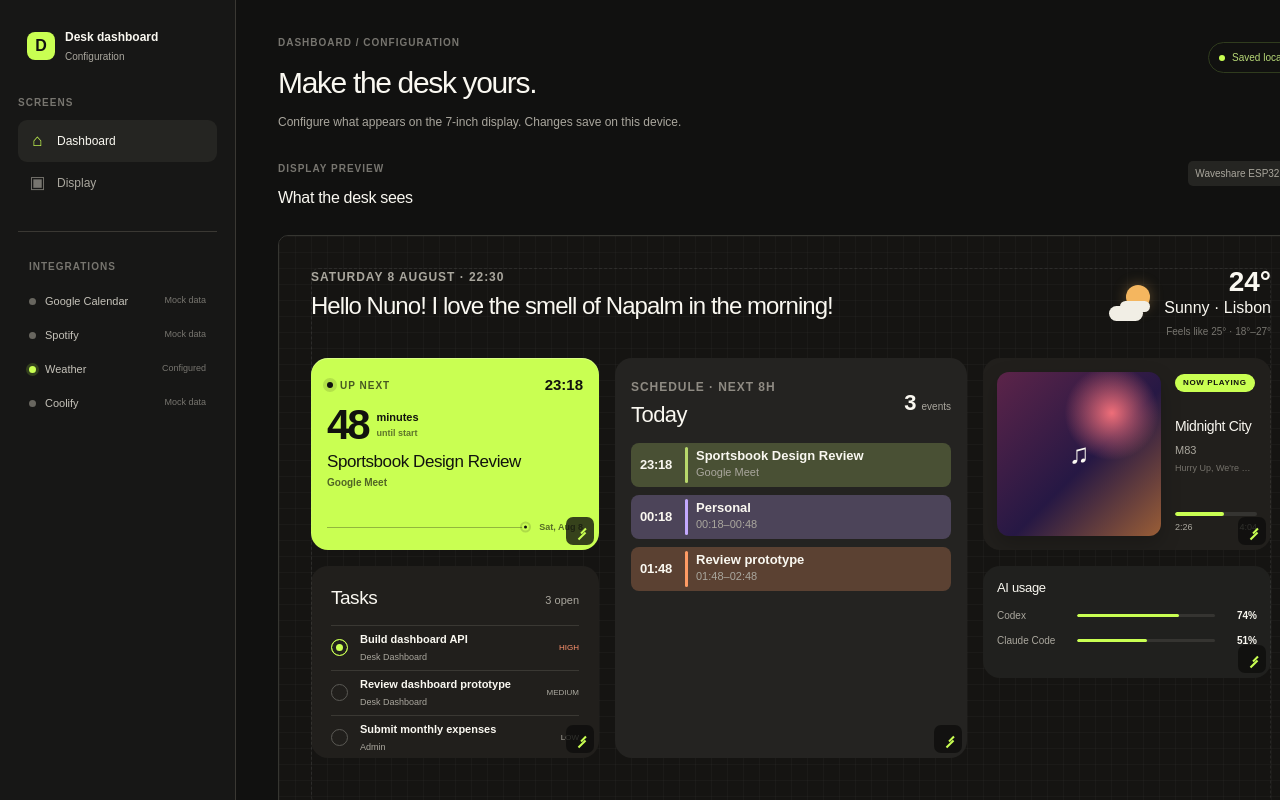
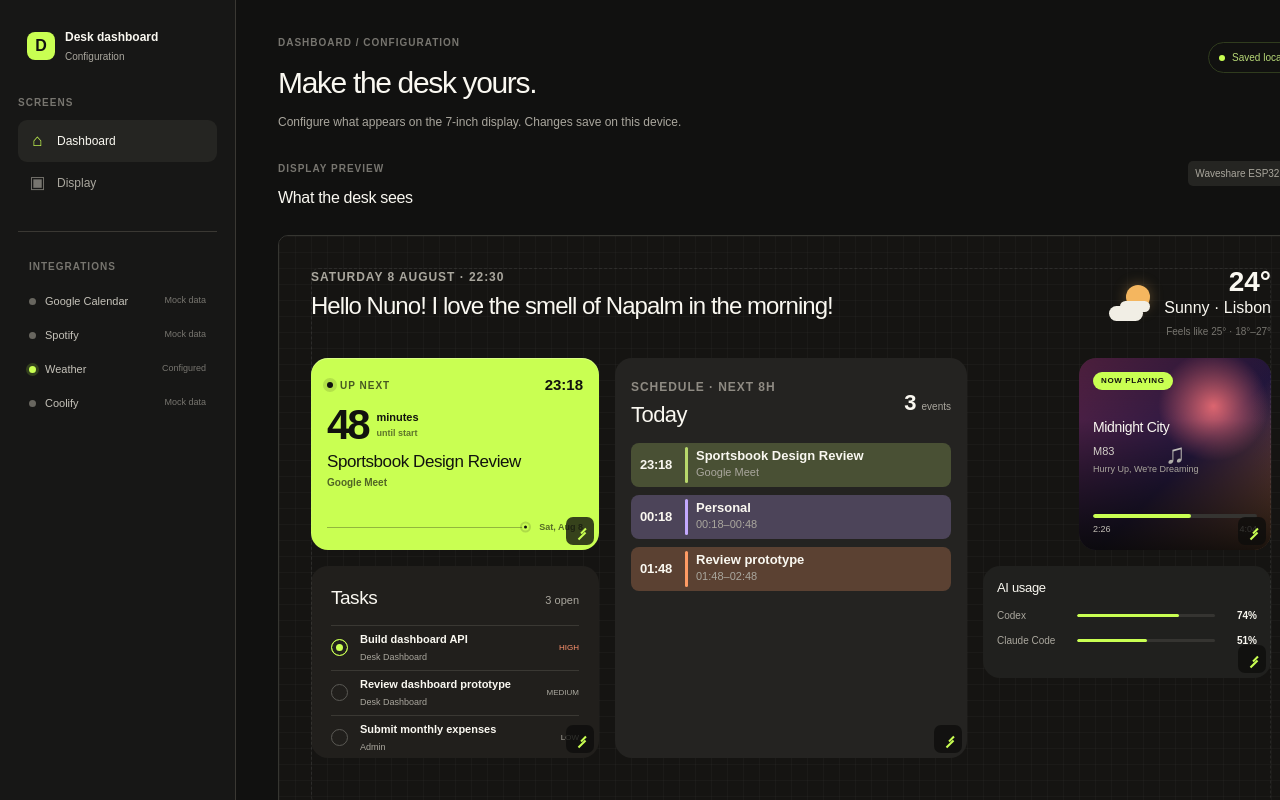
Before and after one commit to nunoscamorim/Desk, a Next.js app: page /admin in a window 1280 px wide. Shown: the top 800 px of the page. Built offline with nearby package versions, Linux system fonts and the light colour scheme; no server answers.

Commit message:
Make Spotify a full bleed album tile

```diff
--- a/app/admin/page.tsx
+++ b/app/admin/page.tsx
@@ -97,8 +97,9 @@ function Preview({ data, config, onChange, accentColor, fontFamily = "Arial" }:
         if (widget.id !== interaction.id) return widget;
         const minWidth = 160;
         const minHeight = 112;
+        const squareSize = Math.max(160, Math.min(BENTO_WIDTH - widget.x, BENTO_HEIGHT - widget.y, snap(Math.max(interaction.widget.width + dx, interaction.widget.height + dy))));
         const candidate = interaction.resize
-          ? { ...widget, width: Math.max(minWidth, Math.min(BENTO_WIDTH - widget.x, snap(interaction.widget.width + dx))), height: Math.max(minHeight, Math.min(BENTO_HEIGHT - widget.y, snap(interaction.widget.height + dy))) }
+          ? widget.type === "music" ? { ...widget, width: squareSize, height: squareSize } : { ...widget, width: Math.max(minWidth, Math.min(BENTO_WIDTH - widget.x, snap(interaction.widget.width + dx))), height: Math.max(minHeight, Math.min(BENTO_HEIGHT - widget.y, snap(interaction.widget.height + dy))) }
           : { ...widget, x: Math.max(0, Math.min(BENTO_WIDTH - widget.width, snap(interaction.widget.x + dx))), y: Math.max(0, Math.min(BENTO_HEIGHT - widget.height, snap(interaction.widget.y + dy))) };
         return candidate;
       });
--- a/app/globals.css
+++ b/app/globals.css
@@ -62,20 +62,20 @@ button { font: inherit; }
 .calendar-item div { display: flex; flex-direction: column; gap: 1px; }
 .calendar-item strong { font-size: 13px; line-height: 1.1; }
 .calendar-item div span { color: var(--muted); font-size: 11px; }
-.music-card { grid-column: 3; grid-row: 1; display: grid; grid-template-columns: auto minmax(0, 1fr); gap: 14px; padding: 14px; }
+.music-card { grid-column: 3; grid-row: 1; display: block; padding: 0; background: #272420; }
 .music-card .card-label { align-self: flex-start; margin-bottom: 0; border-radius: 999px; padding: 5px 8px; background: var(--lime); color: #11120e; font-size: 8px; line-height: 1; }
-.album-art { height: 100%; width: auto; min-width: 0; aspect-ratio: 1; border-radius: 12px; display: grid; place-items: center; background-position: center; background-size: cover; background-image: radial-gradient(circle at 70% 25%, #ef6e79, transparent 28%), linear-gradient(135deg, #5c2449, #261844 55%, #9a5e36); box-shadow: 0 8px 20px rgba(0,0,0,.22); }
+.album-art { position: absolute; inset: 0; width: 100%; height: 100%; border-radius: inherit; display: grid; place-items: center; background-position: center; background-size: cover; background-image: radial-gradient(circle at 70% 25%, #ef6e79, transparent 28%), linear-gradient(135deg, #5c2449, #261844 55%, #9a5e36); }
 .album-art.has-artwork span { display: none; }
 .album-art span { font-size: 28px; }
-.spotify-info { min-width: 0; display: flex; flex-direction: column; padding: 2px 0; }
-.track-copy { min-width: 0; margin-top: auto; padding-bottom: 12px; }
+.spotify-info { position: relative; z-index: 1; min-width: 0; height: 100%; display: flex; flex-direction: column; padding: 14px; background: linear-gradient(180deg, rgba(8,8,7,.2) 0%, rgba(8,8,7,.05) 32%, rgba(8,8,7,.88) 100%); }
+.track-copy { min-width: 0; margin-top: auto; padding-bottom: 10px; }
 .track-copy h2 { font-size: 14px; white-space: nowrap; overflow: hidden; text-overflow: ellipsis; }
-.track-copy p { margin: 5px 0 0; color: var(--muted); font-size: 11px; white-space: nowrap; overflow: hidden; text-overflow: ellipsis; }
-.track-copy small { display: block; margin-top: 4px; overflow: hidden; color: #74716a; font-size: 9px; text-overflow: ellipsis; white-space: nowrap; }
+.track-copy p { margin: 5px 0 0; color: #d3d0c8; font-size: 11px; white-space: nowrap; overflow: hidden; text-overflow: ellipsis; }
+.track-copy small { display: block; margin-top: 4px; overflow: hidden; color: #aaa69d; font-size: 9px; text-overflow: ellipsis; white-space: nowrap; }
 .spotify-playback { margin-top: auto; }
 .track-progress, .meter { overflow: hidden; height: 4px; border-radius: 4px; background: #353431; }
 .track-progress span, .meter span { display: block; height: 100%; border-radius: inherit; background: var(--lime); }
-.track-times { display: flex; justify-content: space-between; margin-top: 5px; color: var(--muted); font-size: 9px; }
+.track-times { display: flex; justify-content: space-between; margin-top: 5px; color: #c1bdb4; font-size: 9px; }
 .tasks-card { grid-column: 1; grid-row: 2; padding: 18px 20px; }
 .task-list { margin-top: 12px; }
 .task-item { display: grid; grid-template-columns: 20px 1fr auto; gap: 9px; align-items: center; min-height: 45px; border-top: 1px solid var(--line); }
--- a/data/dashboard-config.json
+++ b/data/dashboard-config.json
@@ -29,9 +29,9 @@
       "id": "spotify",
       "type": "music",
       "enabled": true,
-      "x": 672,
+      "x": 768,
       "y": 0,
-      "width": 288,
+      "width": 192,
       "height": 192,
       "settings": {
         "label": "Now playing"
--- a/lib/dashboard/config.ts
+++ b/lib/dashboard/config.ts
@@ -16,7 +16,7 @@ export type WidgetConfig = {
 export const defaultWidgetConfig: WidgetConfig[] = [
   { id: "next-meeting", type: "meeting", enabled: true, x: 0, y: 0, width: 288, height: 192, settings: { label: "Next meeting" } },
   { id: "today-calendar", type: "calendar", enabled: true, x: 304, y: 0, width: 352, height: 400, settings: { label: "Today", showLocations: true } },
-  { id: "spotify", type: "music", enabled: true, x: 672, y: 0, width: 288, height: 192, settings: { label: "Now playing" } },
+  { id: "spotify", type: "music", enabled: true, x: 768, y: 0, width: 192, height: 192, settings: { label: "Now playing" } },
   { id: "tasks", type: "tasks", enabled: true, x: 0, y: 208, width: 288, height: 192, settings: { label: "Tasks" } },
   { id: "ai-usage", type: "usage", enabled: true, x: 672, y: 208, width: 288, height: 112, settings: { label: "AI usage" } },
 ];
```
